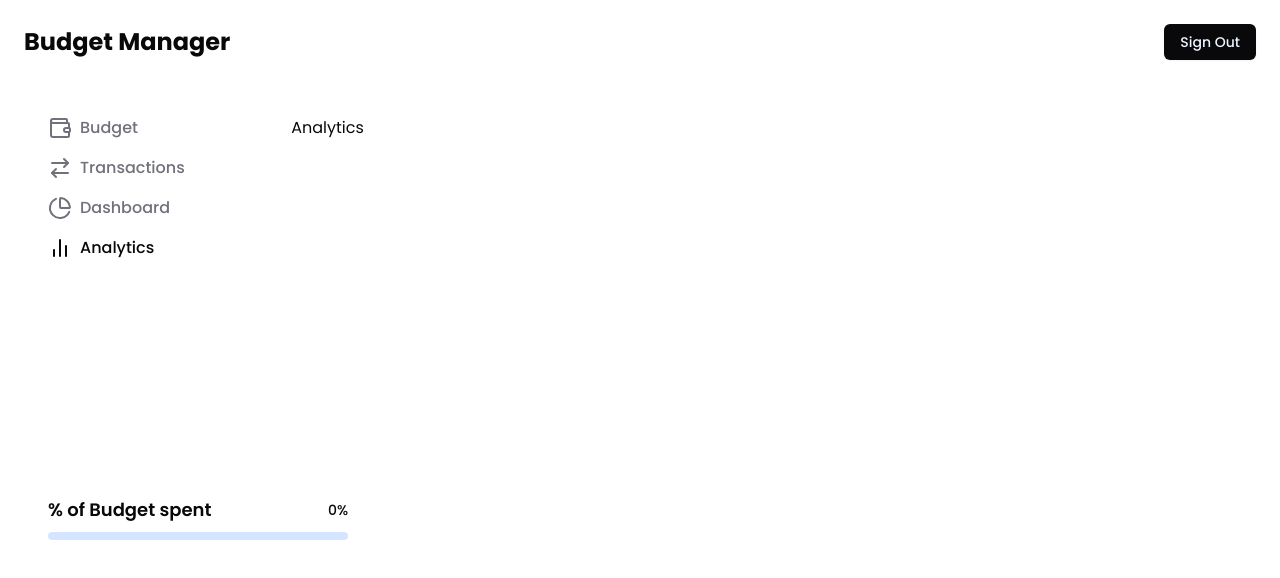
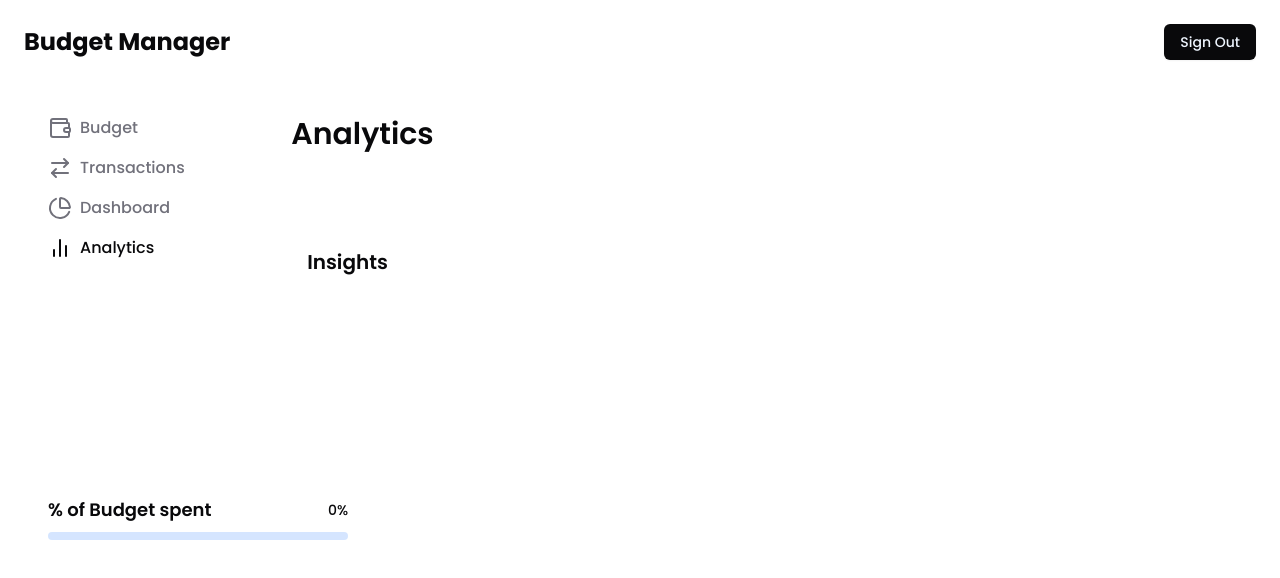
Before and after one commit to kauevecchia/budget-manager, a React (Vite) app: page /analytics in a window 1280 px wide. Shown: the top 578 px of the page. Built offline with nearby package versions, Linux system fonts and the light colour scheme.

Commit message:
feat: add basic structure and styling to analytics page

```diff
--- a/src/pages/analytics.tsx
+++ b/src/pages/analytics.tsx
@@ -1,3 +1,14 @@
 export function Analytics() {
-  return <h1>Analytics</h1>;
+  return (
+    <div>
+      <h1 className="text-3xl font-semibold">Analytics</h1>
+      <main className="flex flex-col gap-16 p-4">
+        <div className="mt-4"></div>
+        <div className="flex flex-col gap-4">
+          <h2 className="text-xl font-semibold">Insights</h2>
+          <div className="grid grid-cols-3 gap-4"></div>
+        </div>
+      </main>
+    </div>
+  );
 }
```
